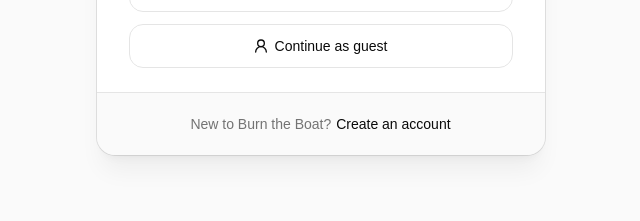
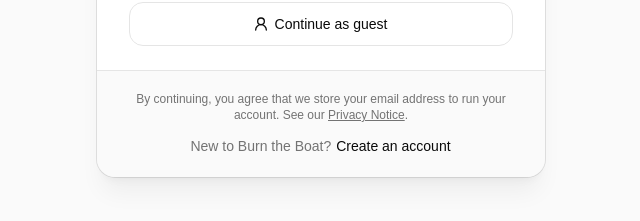
Before and after one commit to Linos1391/burn-the-boat, a React (Vite) app: page /login in a window 1280 px wide. Shown: the part 575-796 px from the top of the page, without its empty margins (319-959 px from the left). Built offline with nearby package versions, Linux system fonts and the light colour scheme; no server answers.

Commit message:
feat: Add privacy notice for production ready

```diff
--- a/src/app/login.tsx
+++ b/src/app/login.tsx
@@ -463,7 +463,20 @@ export default function LoginPage({ supabase }: LoginPageProps) {
           )}
         </CardContent>
 
-        <CardFooter className="justify-center border-t px-6 py-5 sm:px-8">
+        <CardFooter className="flex-col justify-center gap-3 border-t px-6 py-5 sm:px-8">
+          <p className="text-center text-xs text-muted-foreground">
+            By continuing, you agree that we store your email address to run
+            your account. See our{" "}
+            <a
+              href="https://github.com/Linos1391/burn-the-boat/blob/main/PRIVACY.md"
+              target="_blank"
+              rel="noopener noreferrer"
+              className="underline"
+            >
+              Privacy Notice
+            </a>
+            .
+          </p>
           <p className="text-center text-sm text-muted-foreground">
             {mode === "signup"
               ? "Already have an account?"
```
Also changed, not shown: 1 other file (tests, documents, lock files or other folders).
